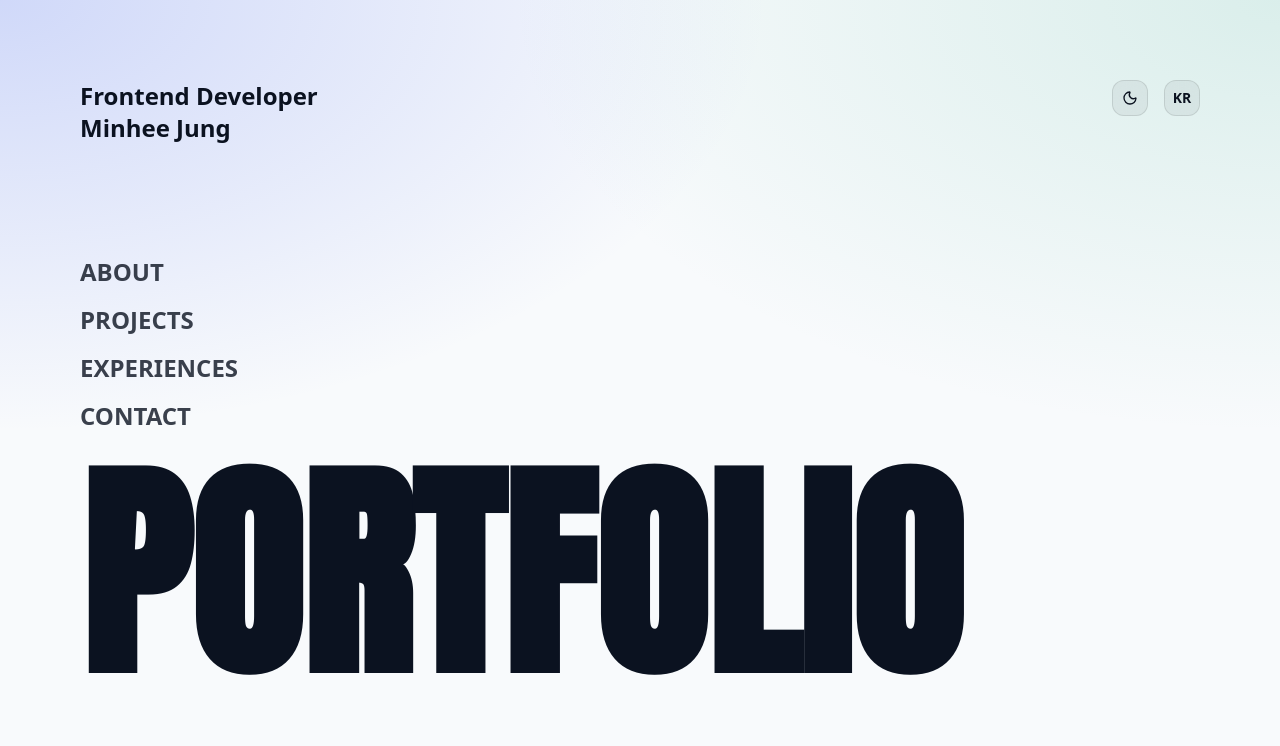
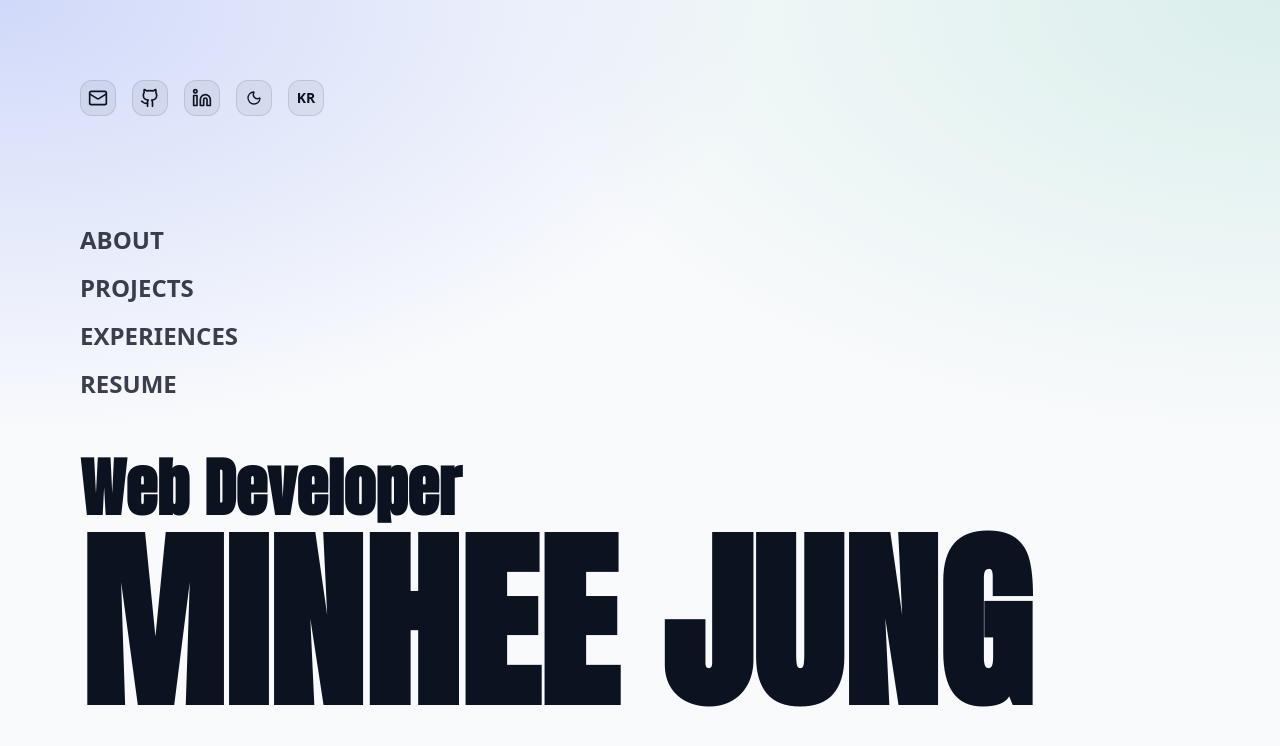
Before and after one commit to memymini/Blog, a Next.js app: page /contact in a window 1280 px wide. Shown: the top 746 px of the page. Built offline with nearby package versions, Linux system fonts and the light colour scheme.

Commit message:
chore: 메인 페이지 UI 변경

```diff
--- a/src/app/[lang]/page.tsx
+++ b/src/app/[lang]/page.tsx
@@ -3,23 +3,52 @@ import LanguageToggle from "@/components/navbar/LanguageToggle";
 import { ThemeToggle } from "@/components/navbar/ThemeToggle";
 import Link from "next/link";
 import { useI18n } from "./provider";
+import { Github, Linkedin, Mail } from "lucide-react";
+import toast from "react-hot-toast";
+import { cn } from "@/lib/utils";
 
 export default function Page() {
   const { t, locale } = useI18n();
 
+  const handleCopyEmail = () => {
+    navigator.clipboard.writeText("minhi0614@gmail.com").then(() => {
+      toast.success(t("email_copied"));
+    });
+  };
+
   return (
     <main className="flex h-screen w-full items-center justify-between flex-col lg:p-20 p-10">
-      <div className="flex justify-between w-full font-bold text-lg sm:text-2xl">
-        <div>
-          <p>Frontend Developer</p> <p className="font-black">Minhee Jung</p>
-        </div>
+      <div className="flex justify-between w-full font-bold text-lg sm:text-2xl items-start flex-col h-full">
         <div className="flex gap-4">
+          <button
+            aria-label="minhi0614@gmail.com"
+            title="minhi0614@gmail.com"
+            onClick={handleCopyEmail}
+            className="flex flex-col items-center justify-center glass w-9 h-9 hover:bg-white/10"
+          >
+            <Mail className="size-5" />
+          </button>
+          <Link
+            aria-label="Github"
+            title="GitHub"
+            href="https://github.com/memymini"
+            className="flex flex-col items-center justify-center glass w-9 h-9 hover:bg-white/10"
+          >
+            <Github className="size-5" />
+          </Link>
+          <Link
+            aria-label="LinkedIn"
+            title="LinkedIn"
+            href="https://www.linkedin.com/in/minhee-jung-000417348"
+            className="flex flex-col items-center justify-center glass w-9 h-9 hover:bg-white/10"
+          >
+            <Linkedin className="size-5" />
+          </Link>
           <ThemeToggle />
           <LanguageToggle />
         </div>
-      </div>
-      <div className="flex items-start justify-between w-full flex-col">
-        <nav className="flex items-center text-start h-full">
+        <div className="flex flex-col items-start">
+          <nav className="flex items-center text-start h-full mb-12">
             <ul className="flex flex-col md:space-y-2 lg:space-y-4 lg:text-2xl font-bold md:text-xl text-lg">
               <li>
                 <Link
@@ -47,17 +76,25 @@ export default function Page() {
               </li>
               <li>
                 <Link
-                href="/contact"
+                  href="/이력서_정민희.pdf"
+                  target="_blank"
+                  rel="noopener noreferrer"
+                  download
                   className="opacity-80 hover:opacity-100 accet-underline inline-block transition-transform hover:scale-110 hover:font-black"
                 >
-                {t("nav_contact")}
+                  {t("resume")}
                 </Link>
               </li>
             </ul>
           </nav>
-        <h1 className="text-[18vw] font-black leading-tight font-anton">
-          PORTFOLIO
+
+          <h1 className="text-[5vw] font-black leading-tight font-anton text-start">
+            {t("role")}
           </h1>
+          <h1 className="text-[15vw] font-black leading-none font-anton">
+            {t("title")}
+          </h1>
+        </div>
       </div>
     </main>
   );
```
Lines whose indentation alone changed are shown as unchanged.
